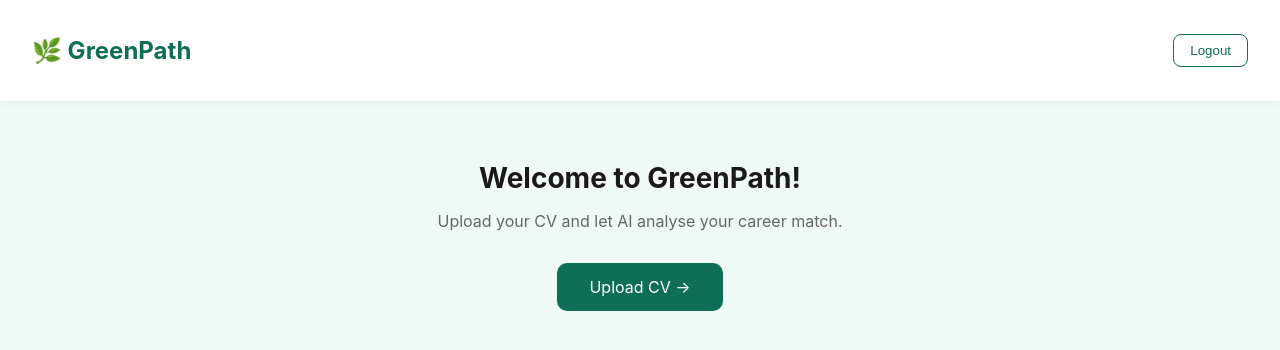
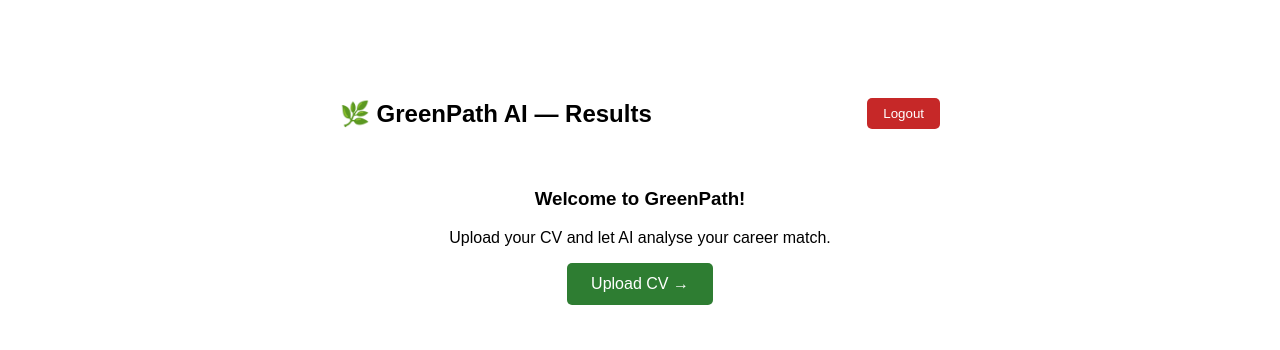
Before and after one commit to scy2023/greenpath-frontend, a React (Create React App) app: page /dashboard in a window 1280 px wide. Shown: the top 350 px of the page. Built offline with nearby package versions, Linux system fonts and the light colour scheme.

Commit message:
fix dashboard results

```diff
--- a/src/pages/Dashboard.js
+++ b/src/pages/Dashboard.js
@@ -1,31 +1,63 @@
+import { useNavigate } from "react-router-dom";
+
 export default function Dashboard() {
-  const logout = () => {
-    localStorage.removeItem("token");
-    window.location.href = "/";
+  const navigate = useNavigate();
+  const results = JSON.parse(localStorage.getItem("results") || "{}");
+
+  const handleLogout = () => {
+    localStorage.clear();
+    navigate("/");
   };
 
   return (
-    <div style={styles.page}>
-      <div style={styles.nav}>
-        <h2 style={styles.logo}>🌿 GreenPath</h2>
-        <button style={styles.logout} onClick={logout}>Logout</button>
+    <div style={{ maxWidth: 600, margin: "60px auto", fontFamily: "sans-serif", padding: 20 }}>
+      <div style={{ display: "flex", justifyContent: "space-between", alignItems: "center" }}>
+        <h2>🌿 GreenPath AI — Results</h2>
+        <button onClick={handleLogout}
+          style={{ padding: "8px 16px", background: "#c62828", color: "white", border: "none", borderRadius: 5, cursor: "pointer" }}>
+          Logout
+        </button>
       </div>
-      <div style={styles.body}>
-        <h2 style={styles.title}>Welcome to GreenPath!</h2>
-        <p style={styles.sub}>Upload your CV and let AI analyse your career match.</p>
-        <a href="/upload" style={styles.btn}>Upload CV →</a>
-      </div>
+
+      {results.match_score !== undefined ? (
+        <div>
+          <div style={{ background: "#e8f5e9", padding: 20, borderRadius: 10, marginTop: 20 }}>
+            <h3>Match Score</h3>
+            <div style={{ fontSize: 48, fontWeight: "bold", color: "#2e7d32" }}>
+              {results.match_score}%
+            </div>
+          </div>
+
+          <div style={{ background: "#fff3e0", padding: 20, borderRadius: 10, marginTop: 20 }}>
+            <h3>Missing Skills</h3>
+            {results.missing_skills && results.missing_skills.length > 0 ? (
+              <ul>
+                {results.missing_skills.map((skill, i) => (
+                  <li key={i} style={{ marginBottom: 8 }}>{skill}</li>
+                ))}
+              </ul>
+            ) : (
+              <p>No missing skills — great match! 🎉</p>
+            )}
+          </div>
+
+          <button onClick={() => navigate("/upload")}
+            style={{ marginTop: 20, width: "100%", padding: 12, background: "#2e7d32",
+              color: "white", border: "none", borderRadius: 5, cursor: "pointer", fontSize: 16 }}>
+            Analyse Another CV
+          </button>
+        </div>
+      ) : (
+        <div style={{ marginTop: 40, textAlign: "center" }}>
+          <h3>Welcome to GreenPath!</h3>
+          <p>Upload your CV and let AI analyse your career match.</p>
+          <button onClick={() => navigate("/upload")}
+            style={{ padding: "12px 24px", background: "#2e7d32", color: "white",
+              border: "none", borderRadius: 5, cursor: "pointer", fontSize: 16 }}>
+            Upload CV →
+          </button>
+        </div>
+      )}
     </div>
   );
 }
-
-const styles = {
-  page:   { minHeight:"100vh", background:"#f0faf5" },
-  nav:    { display:"flex", justifyContent:"space-between", alignItems:"center", padding:"16px 32px", background:"#fff", boxShadow:"0 1px 8px rgba(0,0,0,0.06)" },
-  logo:   { color:"#0F6E56" },
-  logout: { padding:"8px 16px", background:"transparent", border:"1px solid #0F6E56", color:"#0F6E56", borderRadius:"8px", cursor:"pointer" },
-  body:   { maxWidth:"600px", margin:"60px auto", textAlign:"center", padding:"0 20px" },
-  title:  { fontSize:"28px", color:"#1a1a1a", marginBottom:"12px" },
-  sub:    { color:"#666", fontSize:"16px", marginBottom:"32px" },
-  btn:    { display:"inline-block", padding:"14px 32px", background:"#0F6E56", color:"#fff", borderRadius:"10px", textDecoration:"none", fontSize:"16px" }
-};
```
